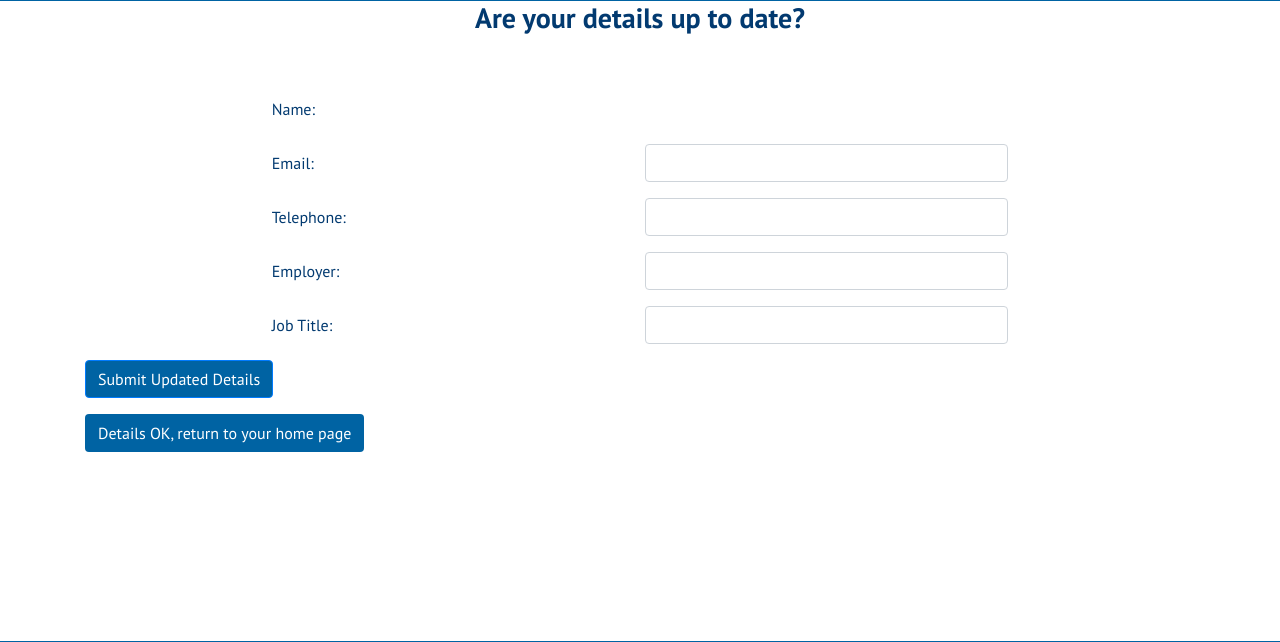
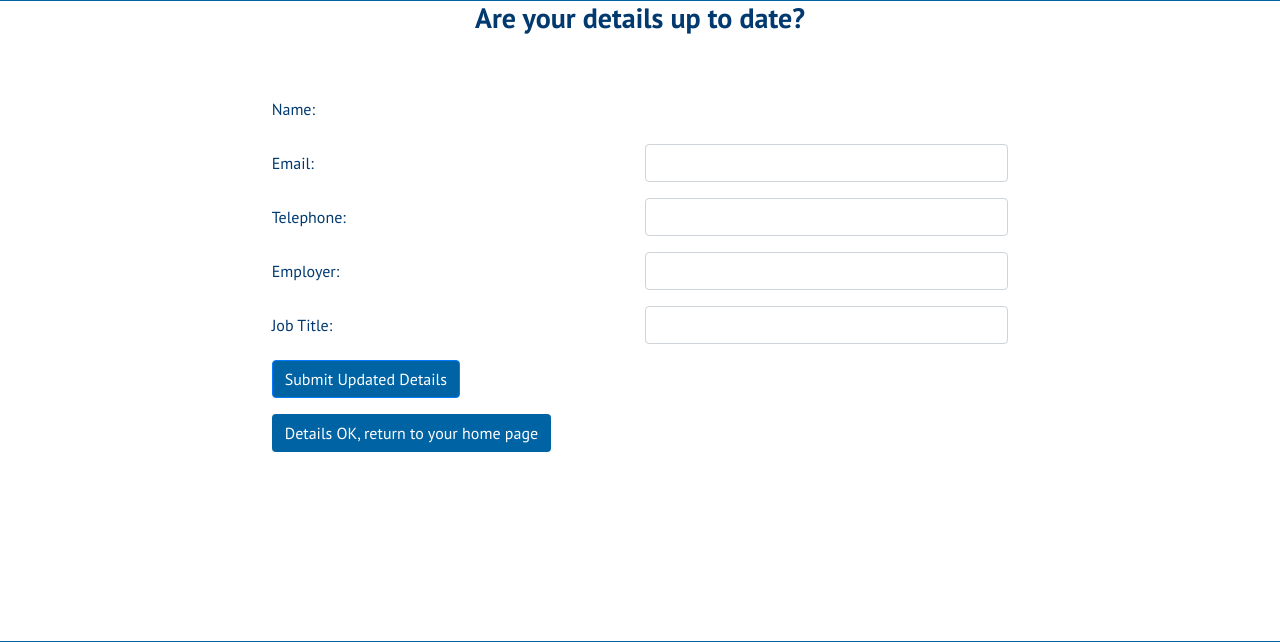
Before and after one commit to H4RP3RK/milestone3_rcn, a Flask app: template templates/account.html in a window 1280 px wide. Shown: the part 214-856 px from the top of the page. Run offline with Flask 2, Linux system fonts and the light colour scheme; the template is opened without the code that fills it, so the values that code supplies are empty; some libraries are stand-ins or nearby versions.

Commit message:
account - amended col sizes, added homepage btn

```diff
--- a/templates/account.html
+++ b/templates/account.html
@@ -35,10 +35,16 @@
                     <input type="text" class="form-control" id="job_title" name="job_title" value="{{ member.job_title }}">
                 </div>
             </div>
-            <div class="form-group">
-                <button type="submit" class="btn btn-primary">Submit Updated Details</button>
+            <div class="form-group form-row justify-content-center">
+                <div class="col-8">
+                    <button type="submit" class="btn btn-primary">Submit Updated Details</button>
+                </div>
+            </div>
+            <div class="form-group form-row justify-content-center">
+                <div class="col-8">
+                    <a class="btn background-blue" href="{{ url_for('member_home', email=session['email']) }}">Details OK, return to your home page</a>
+                </div>
             </div>
         </form>
-        <a class="btn background-blue" href="{{ url_for('member_home', email=session['email']) }}">Details OK, return to your home page</a>
     </section>
 {% endblock %}
```
